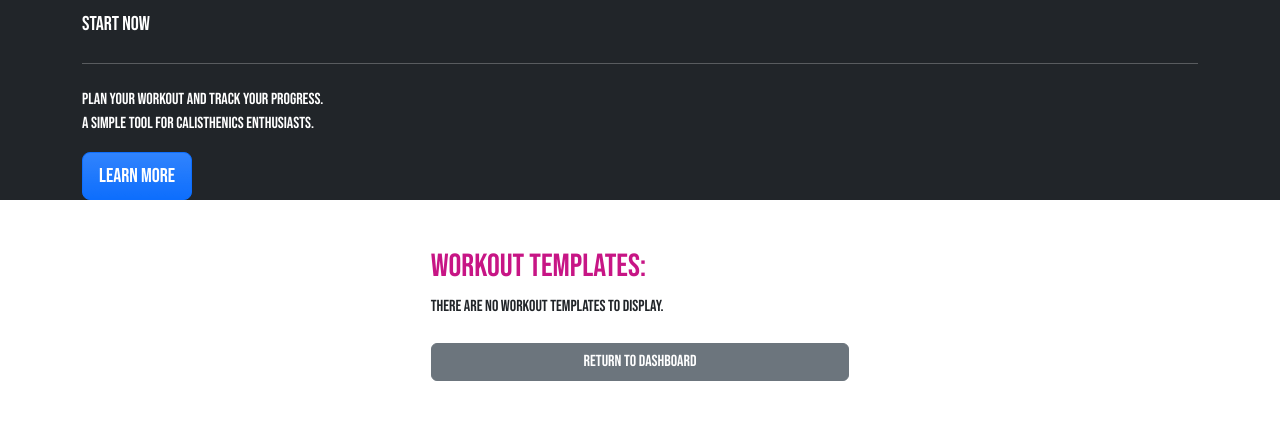
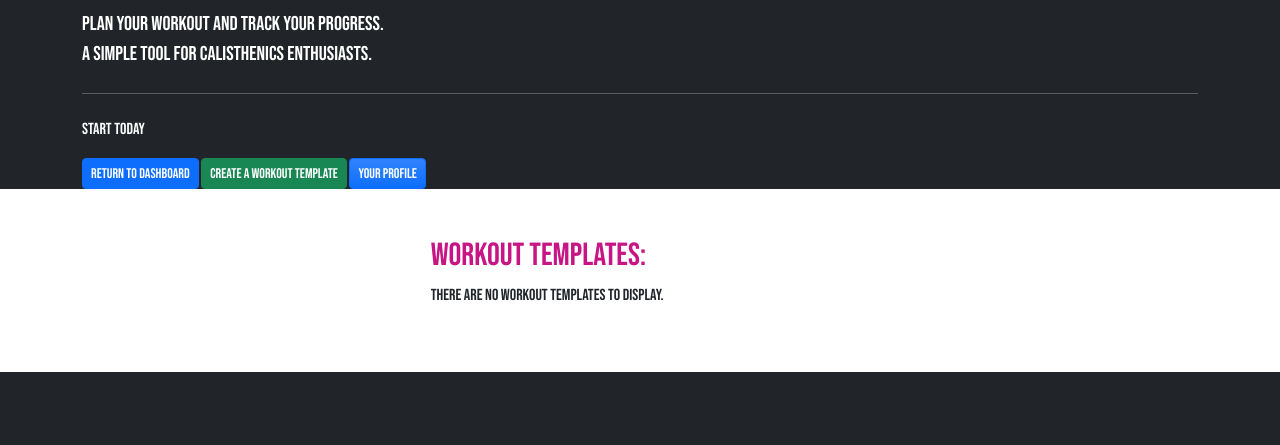
Before and after one commit to Ian-Garrigan/calizenic, a Django app: template workouts/templates/user-templates-list.html in a window 1280 px wide. Shown: the part 430-875 px from the top of the page. After the commit the page ends 802 px from the top, so only its background shows below. Run offline with Django 3.2, Linux system fonts and the light colour scheme; the template is opened without the code that fills it, so the values that code supplies are empty; parts of the project's set-up code (start-up, migrations or seed data) failed here and were passed over; some libraries are stand-ins or nearby versions.

Commit message:
Add bootstrap style in templates

```diff
--- a/templates/base.html
+++ b/templates/base.html
@@ -33,7 +33,7 @@
             {% block pageactive %}<a class="nav-link active" aria-current="page" href="{% url 'workouts:home' %}">Home</a>{% endblock %}
           </li>
           <li class="nav-item">
-            <a class="nav-link" href="#">Link</a>
+            <a class="nav-link" href="{% url 'workouts:user-dashboard' %}">Link (development purposes)</a>
           </li>
           <li class="nav-item dropend">
             <a class="nav-link dropdown-toggle" href="#" id="dropdown01" data-bs-toggle="dropdown"
@@ -57,9 +57,9 @@
     <div class="container text-white">
 
       <h1 class="display-4">Calisthenics is life</h1>
-      <p class="lead">Start Now</p>
+      <p class="lead">Plan your workout and track your progress.<br> A simple tool for calisthenics enthusiasts.</p>
       <hr class="my-4">
-      <p>Plan your workout and track your progress.<br> A simple tool for calisthenics enthusiasts.</p>
+      <p>Start Today</p>
       {% block calltoaction %}<a class="btn btn-primary bg-gradient btn-lg" href="#" role="button">Learn more</a>{% endblock %}
 
     </div>
--- a/workouts/templates/home.html
+++ b/workouts/templates/home.html
@@ -3,7 +3,6 @@
 {% block title %} Home{% endblock %}
 
 {% block calltoaction %}
-<a class="btn btn-primary btn-sm bg-gradient" href="{% url 'workouts:user-dashboard' %}" role="button">Go to User Dashboard</a>
 <a class="btn btn-primary btn-sm bg-gradient" href="#" role="button">Sign Up</a>
 <a class="btn btn-primary btn-sm bg-gradient" href="#" role="button">Log In</a>
 {% endblock %}
--- a/workouts/templates/user-templates-list.html
+++ b/workouts/templates/user-templates-list.html
@@ -1,6 +1,12 @@
 {% extends 'base.html' %}
 
 {% block title %} Templates{% endblock %}
+
+{% block calltoaction %}
+<a class="btn btn-primary btn-sm" href="{% url 'workouts:user-dashboard' %}" role="button">Return to dashboard</a>
+<a class="btn btn-success btn-sm" href="{% url 'workouts:create-workout' %}" role="button">Create a Workout Template</a>
+<a class="btn btn-primary btn-sm bg-gradient" href="#" role="button">Your Profile</a>
+{% endblock %}
 
 {% block content %}
 <h2 style="color: mediumvioletred">
@@ -12,7 +18,10 @@
 <ul class="list-group">
   {% for template in user_templates %}
   <li class="list-group-item">
-    <a class="text-reset" href="{% url 'workouts:view-logs' template.id %}">{{ template }} - {{ template.athlete_id }}</a>
+    <a class="text-reset" href="{% url 'workouts:view-logs' template.id %}">{{ template }}</a>
+  </li>
+  <li>
+  Created On: {{ template.time_created }} / Total completed: {{ template.total_completed }}
   </li>
   {% endfor %}
 </ul>
@@ -40,8 +49,4 @@
 
 {% endif %}
 
-<p class="pt-2">
-  <a href="{% url 'workouts:user-dashboard' %}" role="button" class="btn btn-secondary w-100">Return to Dashboard</a>
-</p>
-
 {% endblock content %}
```
Also changed, not shown: workouts/templates/create-workout.html (+6 -1 lines), workouts/templates/user-dashboard.html (+8 -6 lines), workouts/templates/view-logs.html (+7 -1 lines).
